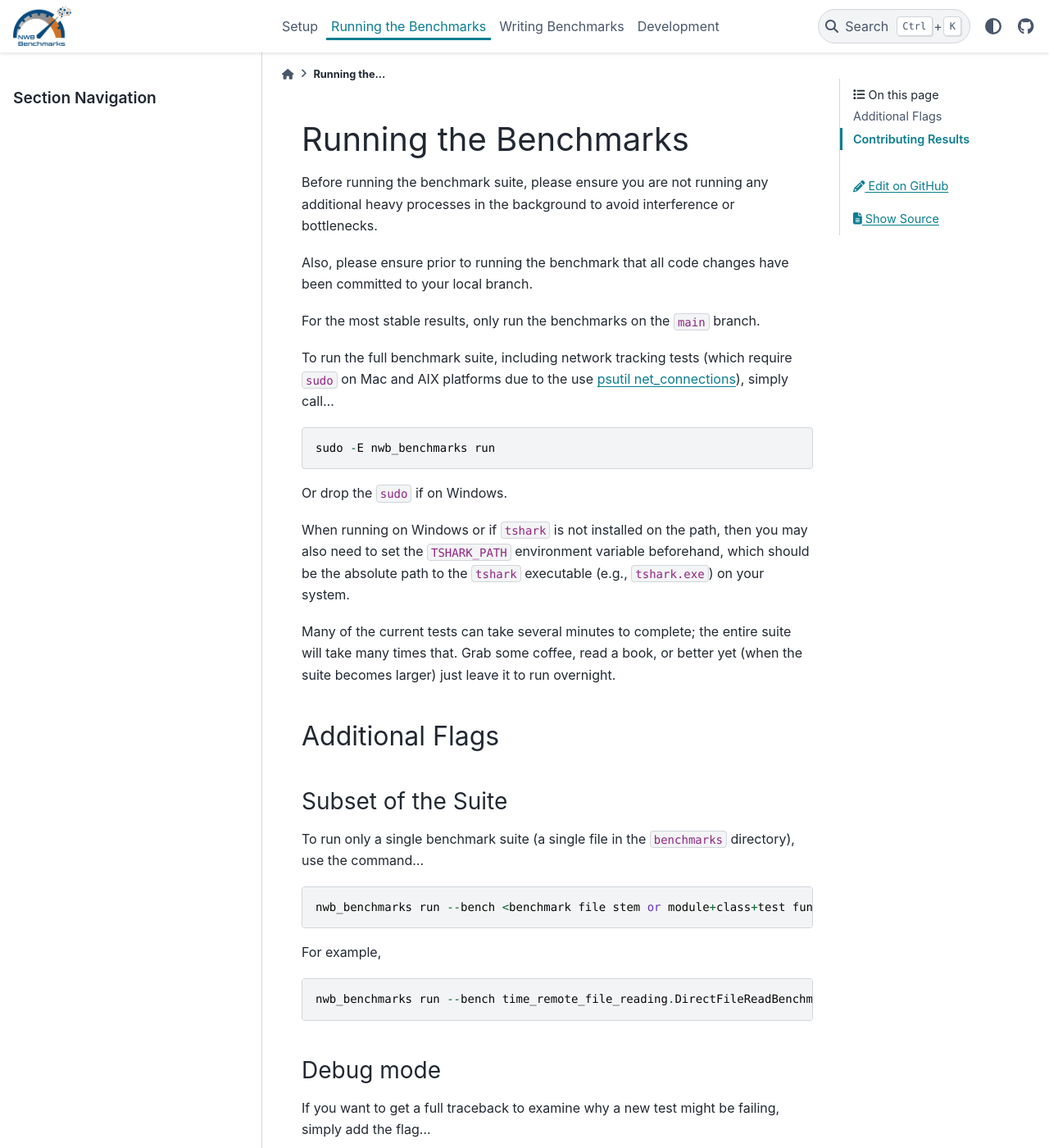
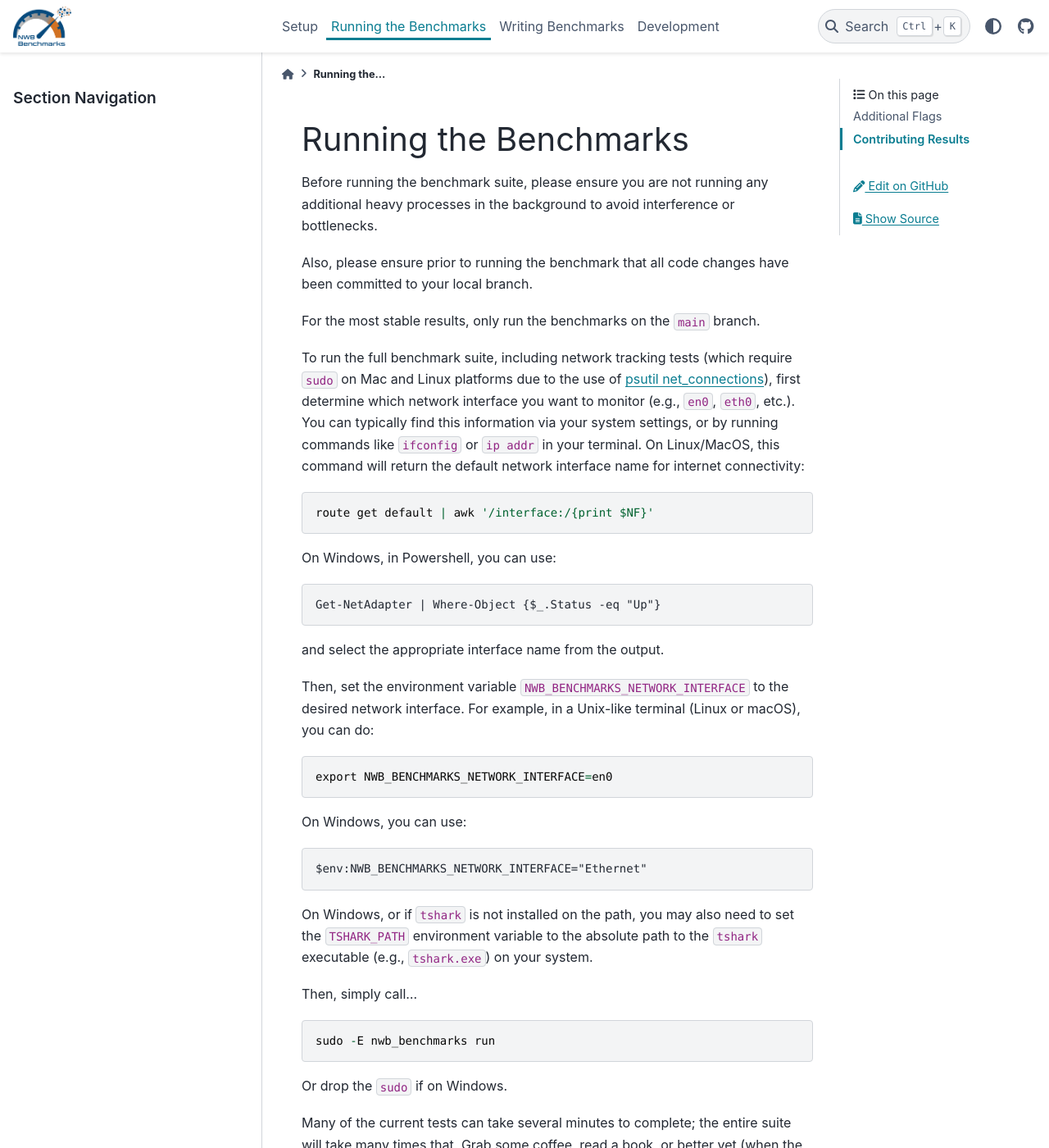
Before and after one commit to NeurodataWithoutBorders/nwb_benchmarks, a Sphinx documentation site: the page built from docs/running_benchmarks.rst, in a window 1280 px wide and 1400 px high. Shown: the whole window at 82% size. Built offline with Sphinx 7.4.7 and the PyData theme 0.15.4, drawn with Linux system fonts in a browser that asks for light colours.

Commit message:
Allow user to specify network interface to run tshark on (#113)
The default network interface that tshark selected for my machine was
not the internet one, so no data was tracked. This PR allows the user to
specify an environment variable `NWB_BENCHMARKS_NETWORK_INTERFACE` with
the name of the interface, which will be different on each machine. It
does not seem straightforward to set this automatically. I did not set
this up so that users cannot run the benchmarks if they do not have this
set. It will still use the default network interface in that case.

```diff
--- a/docs/running_benchmarks.rst
+++ b/docs/running_benchmarks.rst
@@ -7,16 +7,47 @@ Also, please ensure prior to running the benchmark that all code changes have be
 
 For the most stable results, only run the benchmarks on the ``main`` branch.
 
-To run the full benchmark suite, including network tracking tests (which require ``sudo`` on Mac and AIX platforms due to the
-use `psutil net_connections <https://psutil.readthedocs.io/en/latest/#psutil.net_connections>`_), simply call...
+To run the full benchmark suite, including network tracking tests (which require ``sudo`` on Mac and Linux platforms due to the
+use of `psutil net_connections <https://psutil.readthedocs.io/en/latest/#psutil.net_connections>`_), first determine which network
+interface you want to monitor (e.g., ``en0``, ``eth0``, etc.). You can typically find this information via your system settings,
+or by running commands like ``ifconfig`` or ``ip addr`` in your terminal. On Linux/MacOS, this command will return the default
+network interface name for internet connectivity:
+
+.. code-block::
+
+    route get default | awk '/interface:/{print $NF}'
+
+On Windows, in Powershell, you can use:
+
+.. code-block::
+
+    Get-NetAdapter | Where-Object {$_.Status -eq "Up"}
+
+and select the appropriate interface name from the output.
+
+Then, set the environment variable ``NWB_BENCHMARKS_NETWORK_INTERFACE`` to the desired network interface.
+For example, in a Unix-like terminal (Linux or macOS), you can do:
+
+.. code-block::
+
+    export NWB_BENCHMARKS_NETWORK_INTERFACE=en0
+
+On Windows, you can use:
+
+.. code-block::
+
+    $env:NWB_BENCHMARKS_NETWORK_INTERFACE="Ethernet"
+
+On Windows, or if ``tshark`` is not installed on the path, you may also need to set the ``TSHARK_PATH`` environment
+variable to the absolute path to the ``tshark`` executable (e.g., ``tshark.exe``) on your system.
+
+Then, simply call...
 
 .. code-block::
 
     sudo -E nwb_benchmarks run
 
 Or drop the ``sudo`` if on Windows.
-
-When running on Windows or if ``tshark`` is not installed on the path, then you may also need to set the ``TSHARK_PATH`` environment variable beforehand, which should be the absolute path to the ``tshark`` executable (e.g., ``tshark.exe``) on your system.
 
 Many of the current tests can take several minutes to complete; the entire suite will take many times that. Grab some coffee, read a book, or better yet (when the suite becomes larger) just leave it to run overnight.
 
```
Also changed, not shown: src/nwb_benchmarks/__init__.py (+6 -1 lines), 1 other file.
